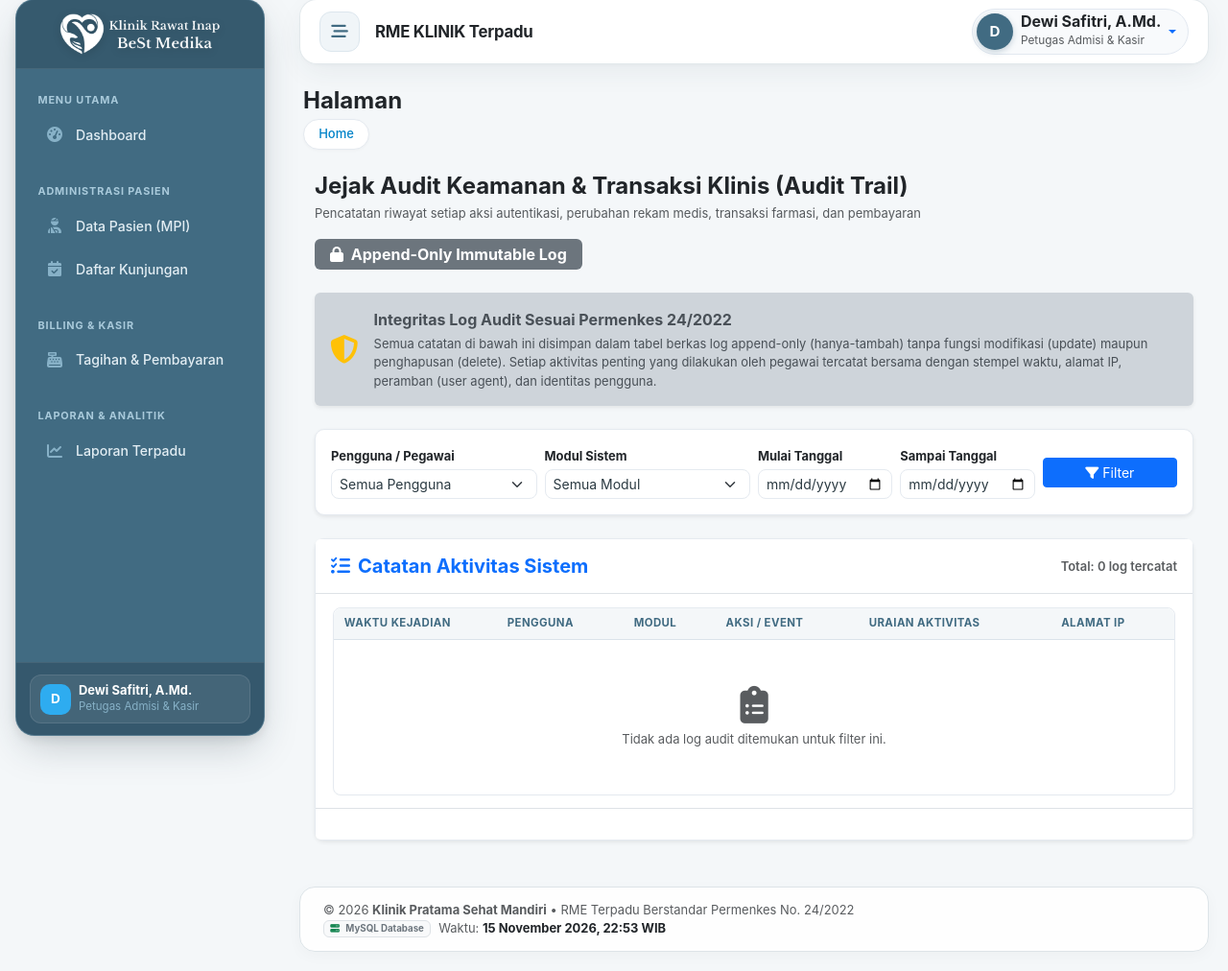
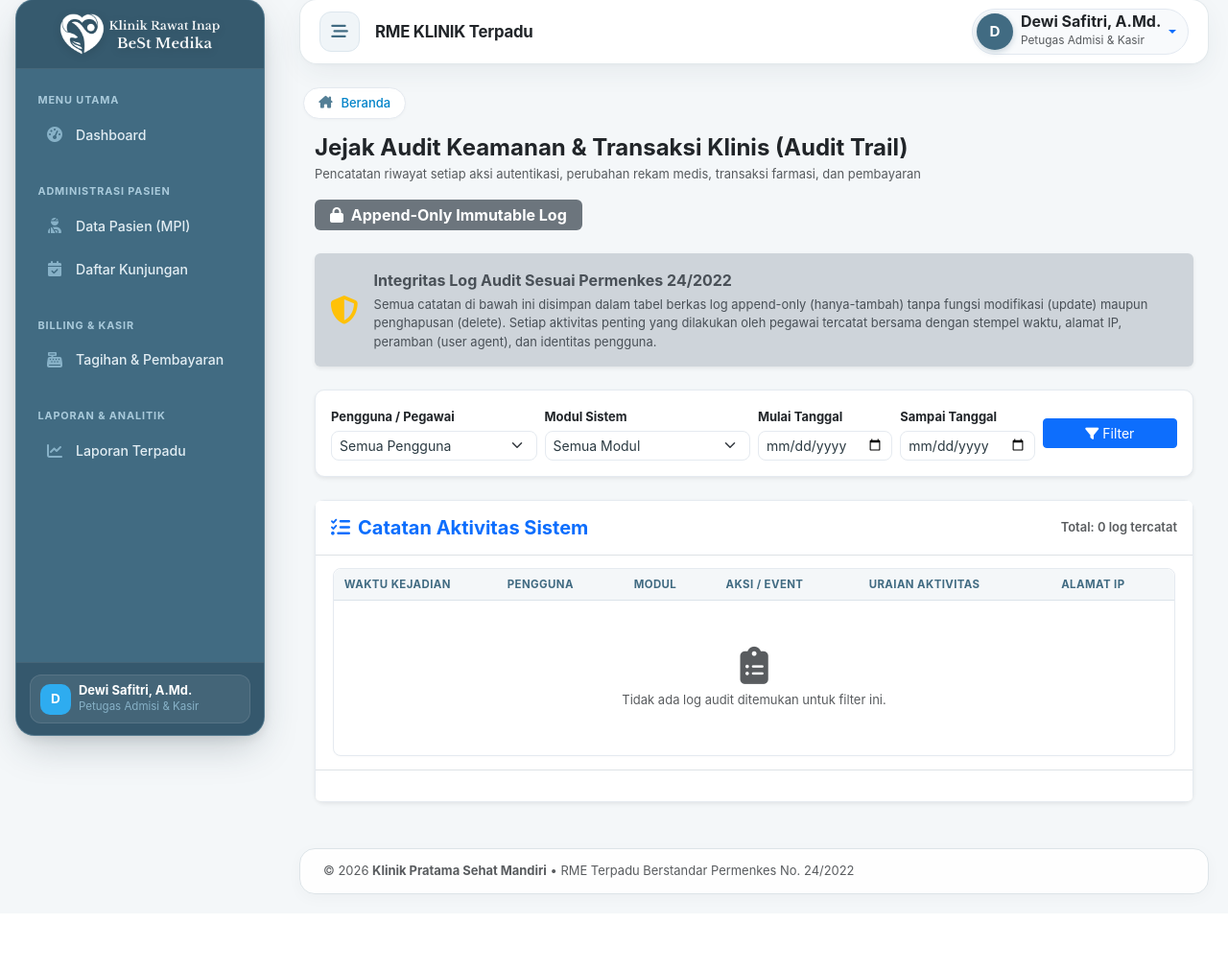
Before and after one commit to ardhikaxx/rme-klinik, a Laravel app: page /audit in a window 1280 px wide. Shown: the part 17-1029 px from the top of the page at 96% size. After the commit the page ends 958 px from the top, so only its background shows below. Run offline with Laravel 12, Linux system fonts and the light colour scheme; a user stored in the database is signed in; data comes from the database, SQL or seed files in the repository; data that the repository does not hold is empty; parts of the project's set-up code (start-up, migrations or seed data) failed here and were passed over; some libraries are stand-ins or nearby versions.

Commit message:
refactor: integrasi wadah breadcrumb terpadu pada layout utama

```diff
--- a/resources/views/layouts/app.blade.php
+++ b/resources/views/layouts/app.blade.php
@@ -32,13 +32,12 @@
 
             {{-- Main Content Container --}}
             <main class="container-fluid py-4 px-3 px-md-4 flex-grow-1">
-                {{-- Breadcrumbs & Page Header --}}
-                <div class="d-flex flex-wrap align-items-center justify-content-between mb-4 gap-2">
+                {{-- Breadcrumbs & Page Actions Bar --}}
+                <div class="d-flex flex-wrap align-items-center justify-content-between mb-3 gap-2">
                     <div>
-                        <h4 class="fw-bold mb-1 text-dark">@yield('page_title', 'Halaman')</h4>
                         <nav aria-label="breadcrumb">
-                            <ol class="breadcrumb mb-0 small">
-                                <li class="breadcrumb-item"><a href="{{ route('dashboard') }}" class="text-decoration-none" style="color: var(--rme-info);">Home</a></li>
+                            <ol class="breadcrumb mb-0">
+                                <li class="breadcrumb-item"><a href="{{ route('dashboard') }}"><i class="fa-solid fa-house-chimney me-1"></i>Beranda</a></li>
                                 @yield('breadcrumb')
                             </ol>
                         </nav>
@@ -56,12 +55,6 @@
             <footer class="floating-footer text-center text-md-start d-flex flex-wrap justify-content-between align-items-center text-muted small no-print">
                 <div>
                     &copy; {{ date('Y') }} <strong>Klinik Pratama Sehat Mandiri</strong> &bull; RME Terpadu Berstandar Permenkes No. 24/2022
-                </div>
-                <div class="d-flex align-items-center gap-2 mt-2 mt-md-0">
-                    <span class="badge bg-light text-secondary border">
-                        <i class="fa-solid fa-server me-1 text-success"></i> MySQL Database
-                    </span>
-                    <span>Waktu: <strong class="text-dark">{{ \Carbon\Carbon::now()->translatedFormat('d F Y, H:i') }} WIB</strong></span>
                 </div>
             </footer>
         </div>
```
